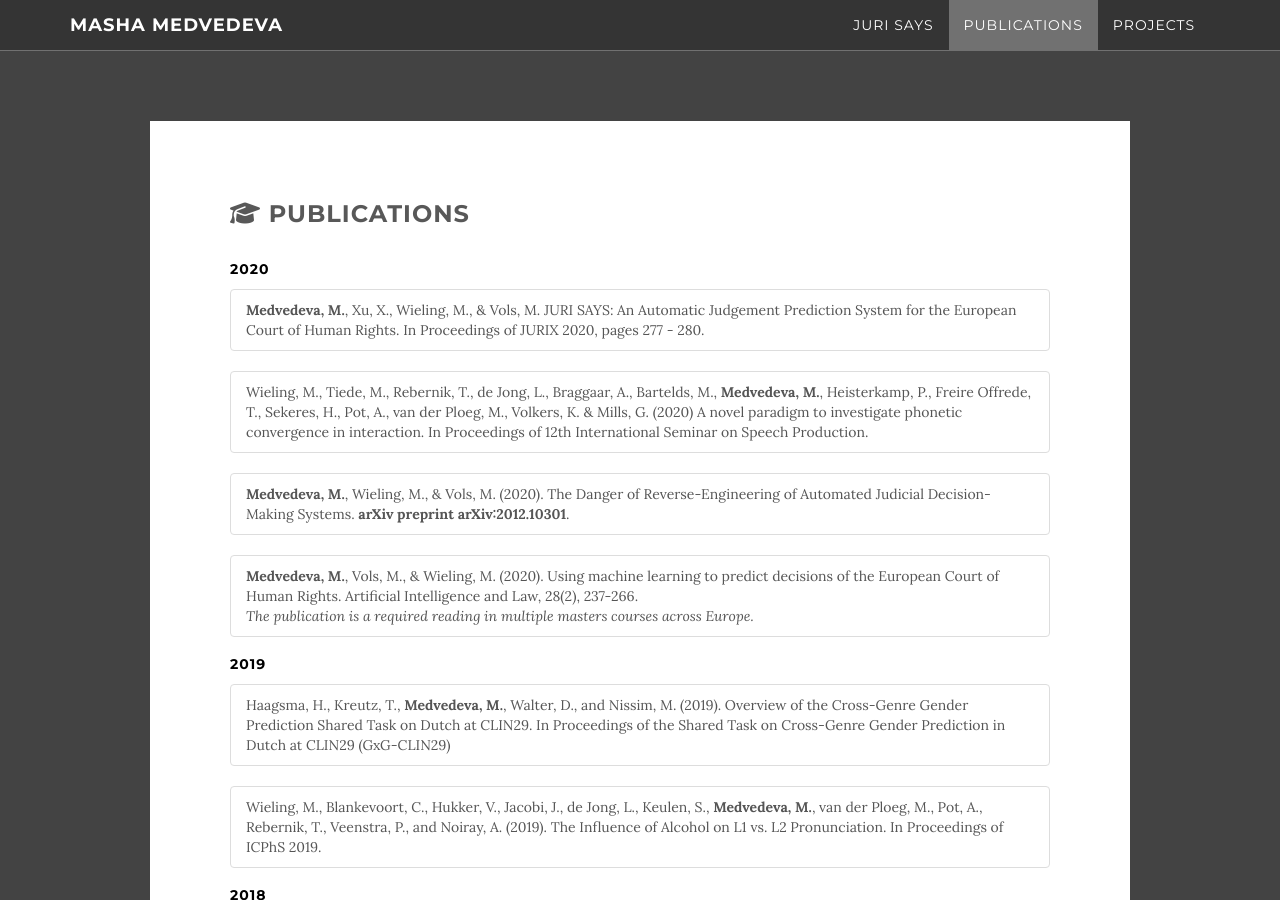
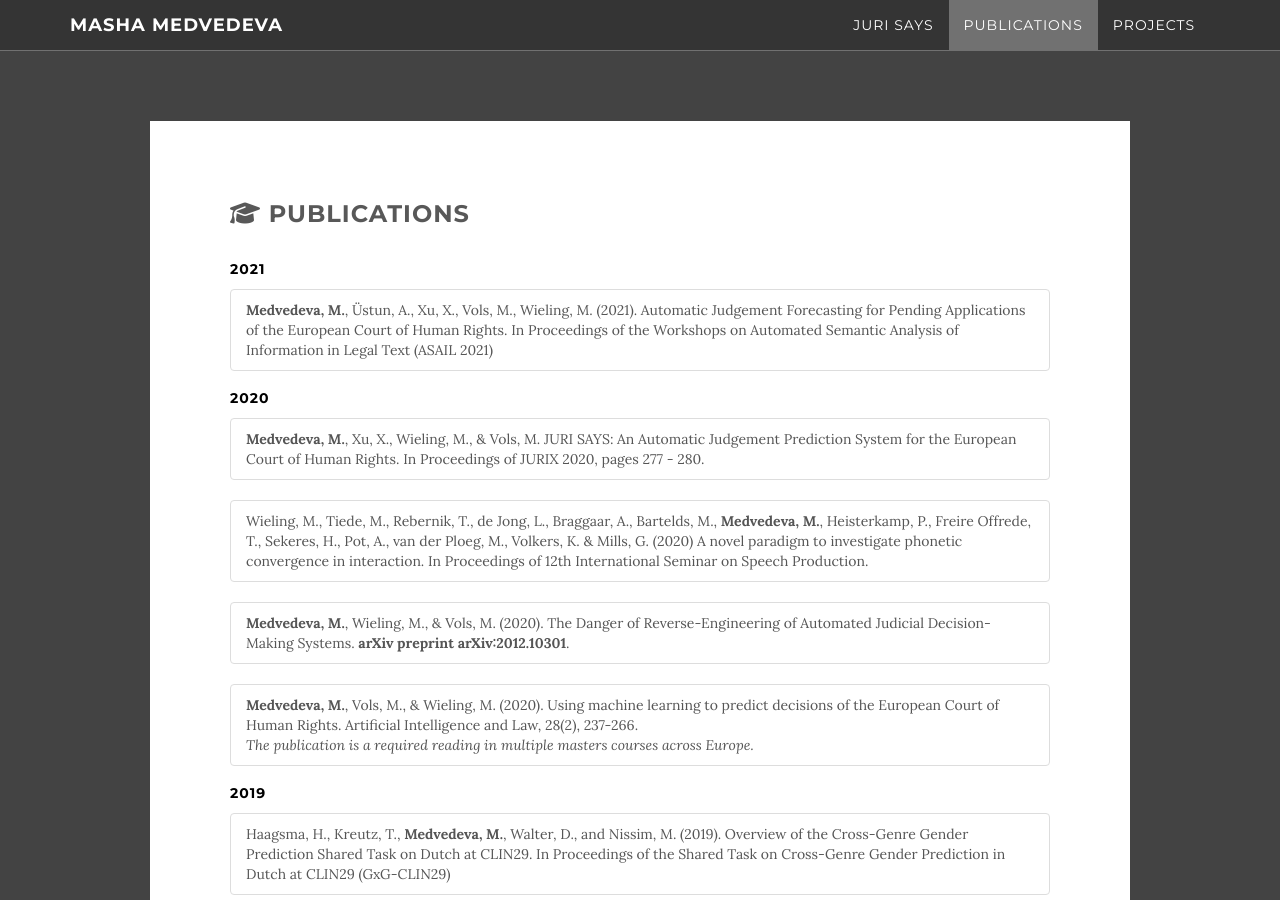
Before and after one commit to masha-medvedeva/masha-medvedeva.github.io, a Jekyll site: the page built from index.html, in a window 1280 px wide and 900 px high, scrolled down 1399 px. Built offline with Jekyll 4.4.1, drawn with Linux system fonts in a browser that asks for light colours; nearby versions of some CDN libraries.

Commit message:
add publications

```diff
--- a/_includes/publications.html
+++ b/_includes/publications.html
@@ -8,6 +8,13 @@
                     </div>
                     <div class="row">
                     <div class="col-sm-12">
+
+                    <h5 class="bottom-three">2021</h5>
+                    <div class="list-group">
+                    <a href="http://ceur-ws.org/Vol-2888/paper2.pdf" class="list-group-item list-group-item-action"><b>Medvedeva, M.</b>, Üstun, A., Xu, X., Vols, M., Wieling, M. (2021). Automatic Judgement Forecasting for Pending Applications of the European Court of Human Rights. In Proceedings of the Workshops on Automated Semantic Analysis of Information in Legal Text (ASAIL 2021) </a>
+                    </div>
+
+
                     <h5 class="bottom-three">2020</h5>
 
                     <div class="list-group">
```
Also changed, not shown: 3 other files.
